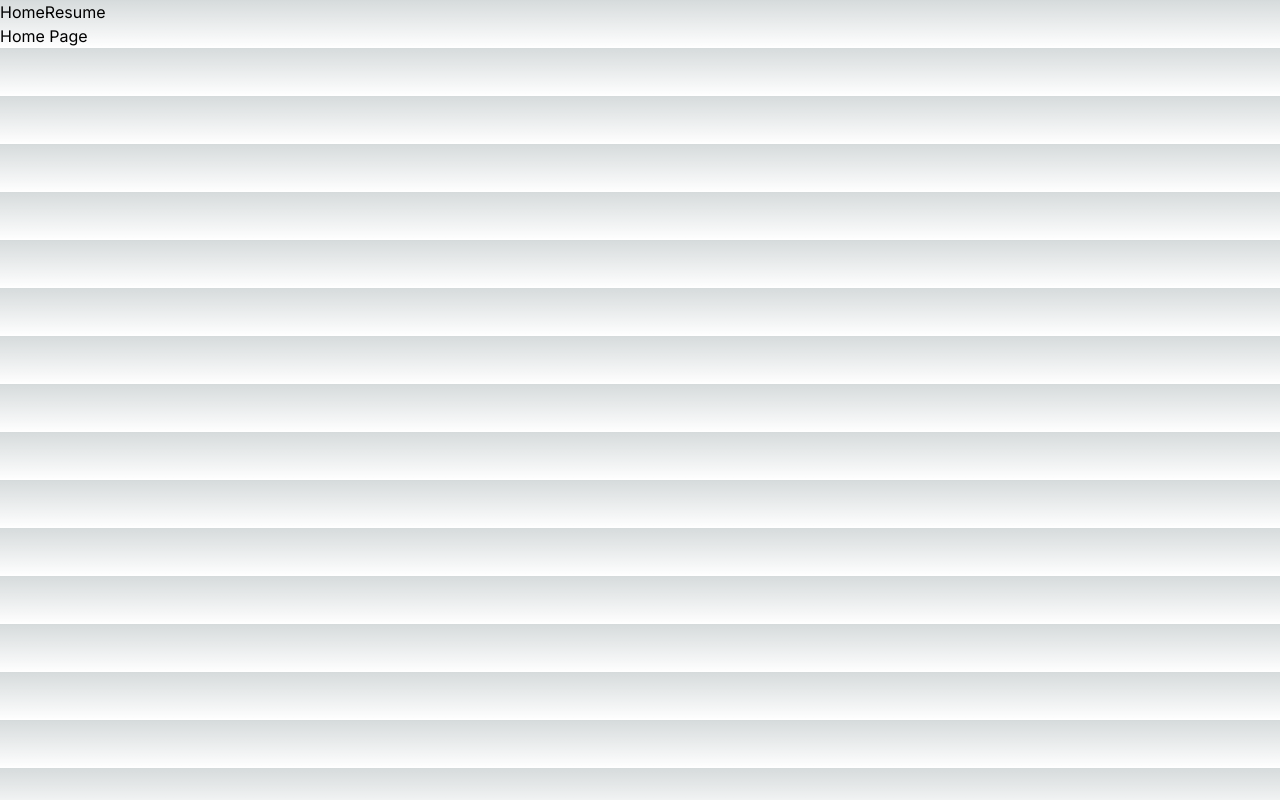
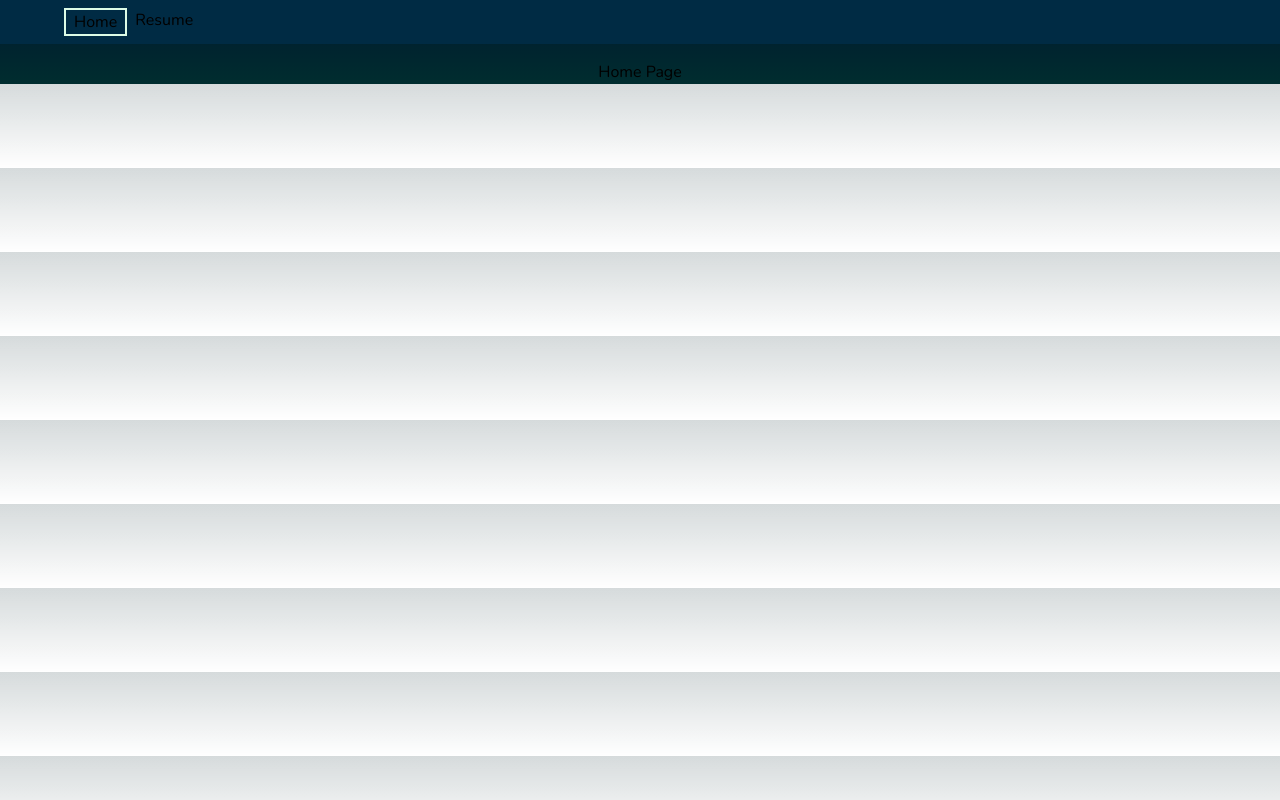
Before and after one commit to AnoopSurej/portfolio, a Next.js app: page / in a window 1280 px wide. Built offline with nearby package versions, Linux system fonts and the light colour scheme.

Commit message:
Add custom colors, modify ExperienceInfo interface, modify backgrounds

```diff
--- a/app/globals.css
+++ b/app/globals.css
@@ -26,6 +26,10 @@ body {
     rgb(var(--background-start-rgb));
 }
 
+Link {
+  class: "bg-white inline-block border-l border-t border-r rounded-t py-2 px-4 text-blue-700 font-semibold"
+}
+
 @layer utilities {
   .text-balance {
     text-wrap: balance;
--- a/app/layout.tsx
+++ b/app/layout.tsx
@@ -1,9 +1,11 @@
 import type { Metadata } from "next";
 import { Inter } from "next/font/google";
+import { Nunito } from "next/font/google";
+import { Montserrat } from "next/font/google";
 import "./globals.css";
 import Link from "next/link";
 
-const inter = Inter({ subsets: ["latin"] });
+const nunito = Nunito({ subsets: ["latin"] });
 
 export const metadata: Metadata = {
   title: "Portfolio",
@@ -17,17 +19,25 @@ export default function RootLayout({
 }>) {
   return (
     <html lang="en">
-      <body className={inter.className}>
-        <main>
-          <nav>
-            <Link href="/">
-              Home
-            </Link>
-            <Link href="/resume">
-              Resume
-            </Link>
+      <body className={nunito.className}>
+        <main className="bg-gradient-to-b from-prussian-blue from-30%  to-midnight-green">
+          <nav className="bg-indigo-blue py-2 shadow-dark-mild">
+            <div className="flex flex-col mx-auto max-w-[90%]">
+              <ul className="list-style-none me-auto flex flex-col ps-0 lg:flex-row">
+                <li className="mb-4 lg:mb-0 lg:pe-2 px-2 border-2 border-green-100">
+                  <Link href="/">Home</Link>
+                </li>
+                <li className="mb-4 lg:mb-0 lg:pe-2 px-2">
+                  <Link href="/resume">Resume</Link>
+                </li>
+              </ul>
+            </div>
           </nav>
-          {children}
+          <div className="">
+            <div className="flex flex-col mx-auto max-w-[80%] mt-4">
+              {children}
+            </div>
+          </div>
         </main>
       </body>
     </html>
--- a/app/page.tsx
+++ b/app/page.tsx
@@ -1,3 +1,7 @@
 export default function Home() {
-  return <h1>Home Page</h1>;
+  return (
+    <div className="flex justify-center">
+      <h1>Home Page</h1>
+    </div>
+  );
 }
--- a/app/resume/page.tsx
+++ b/app/resume/page.tsx
@@ -1,5 +1,6 @@
 import fs from "fs/promises";
 import { GetStaticProps } from "next";
+import "../globals.css";
 
 interface BasicInfo {
   name: string;
@@ -18,7 +19,7 @@ interface SkillsInfo {
 }
 
 interface ExperienceInfo {
-  [name: string]: {
+  name: string
   startDate: string;
   endDate: string;
   grade: Record<
@@ -30,7 +31,6 @@ interface ExperienceInfo {
     }
   >;
   };
-}
 
 interface EducationInfo {
   degree: string;
@@ -68,10 +68,10 @@ export default async function ResumePage() {
     return <div>Loading...</div>;
   }
   return (
+    <div className="flex-row text-justify">
+      <h1 className="text-2xl">Resume</h1>
       <div>
-      <h1>Resume</h1>
-      <div>
-        <h2>Basic Information</h2>
+        <h2 className="text-xl text-">Basic Information</h2>
         <ul>
           <li>Name: {resumeData.basic.name}</li>
           <li>Designation: {resumeData.basic.designation}</li>
@@ -83,32 +83,30 @@ export default async function ResumePage() {
         </ul>
       </div>
       <div>
-        <h2>Skills</h2>
-        <h3>Technical Skills:</h3>
-        <ul>
+        <h2 className="text-xl text-emerald-500">Skills</h2>
+        <h3 className="text-lg text-indigo-500">Technical Skills:</h3>
+        <div className="grid grid-flow-row-dense grid-cols-4">
           {resumeData.skills.technical.map((skill, index) => (
-            <li key={index}>{skill}</li>
+            <div key={index} className="flex justify-center p-1">
+              <div className="border rounded-full p-2">{skill}</div>
+            </div>
           ))}
-        </ul>
-        <h3>Soft Skills:</h3>
-        <ul>
+        </div>
+        <h3 className="text-lg text-indigo-500">Soft Skills:</h3>
+        <div className="grid grid-flow-row-dense grid-cols-4">
           {resumeData.skills.soft.map((skill, index) => (
-            <li key={index}>{skill}</li>
+            <div key={index} className="flex justify-center p-1">
+              <div className="border rounded-full p-2">{skill}</div>
+            </div>
           ))}
-        </ul>
-        <h3>Languages:</h3>
-        <ul>
-          {resumeData.skills.languages.map((language, index) => (
-            <li key={index}>{language}</li>
-          ))}
-        </ul>
+        </div>
       </div>
       <div>
-        <h2>Experience</h2>
-        {Object.entries(resumeData.experience).map(
-          ([key, experience], index) => (
+        <h2 className="text-xl text-emerald-500">Experience</h2>
+        {resumeData.experience.map(
+          (experience, index) => (
             <div key={index}>
-              <h3>{key}</h3>
+              <h3>{experience.name}</h3>
               {Object.entries(experience.grade).map(([role, details]) => {
                 const roleDetails = details as unknown as {
                   clientName: string;
@@ -134,7 +132,7 @@ export default async function ResumePage() {
       </div>
 
       <div>
-        <h2>Education</h2>
+        <h2 className="text-xl text-emerald-500">Education</h2>
         {resumeData.education.map((education, index) => (
           <div key={index}>
             <h3>{education.degree}</h3>
@@ -151,7 +149,7 @@ export default async function ResumePage() {
         ))}
       </div>
       <div>
-        <h2>Certifications</h2>
+        <h2 className="text-xl text-emerald-500">Certifications</h2>
         {resumeData.certification.map((certification, index) => (
           <div key={index}>
             <h3>{certification.name}</h3>
@@ -161,7 +159,7 @@ export default async function ResumePage() {
         ))}
       </div>
       <div>
-        <h2>References</h2>
+        <h2 className="text-xl text-emerald-500">References</h2>
         <p>{resumeData.references}</p>
       </div>
     </div>
--- a/tailwind.config.ts
+++ b/tailwind.config.ts
@@ -13,6 +13,15 @@ const config: Config = {
         "gradient-conic":
           "conic-gradient(from 180deg at 50% 50%, var(--tw-gradient-stops))",
       },
+      colors: {
+        "prussian-blue": "#001e2f",
+        "columbia-blue": "#c7ebff",
+        "robin-blue": "#19dce3",
+        "midnight-green": "#002d2f",
+        "aqua-green": "#4cf5b7",
+        "celeste-green": "#c5fff3",
+        "indigo-blue": "#002B44",
+      },
     },
   },
   plugins: [],
```
Lines whose indentation alone changed are shown as unchanged.
